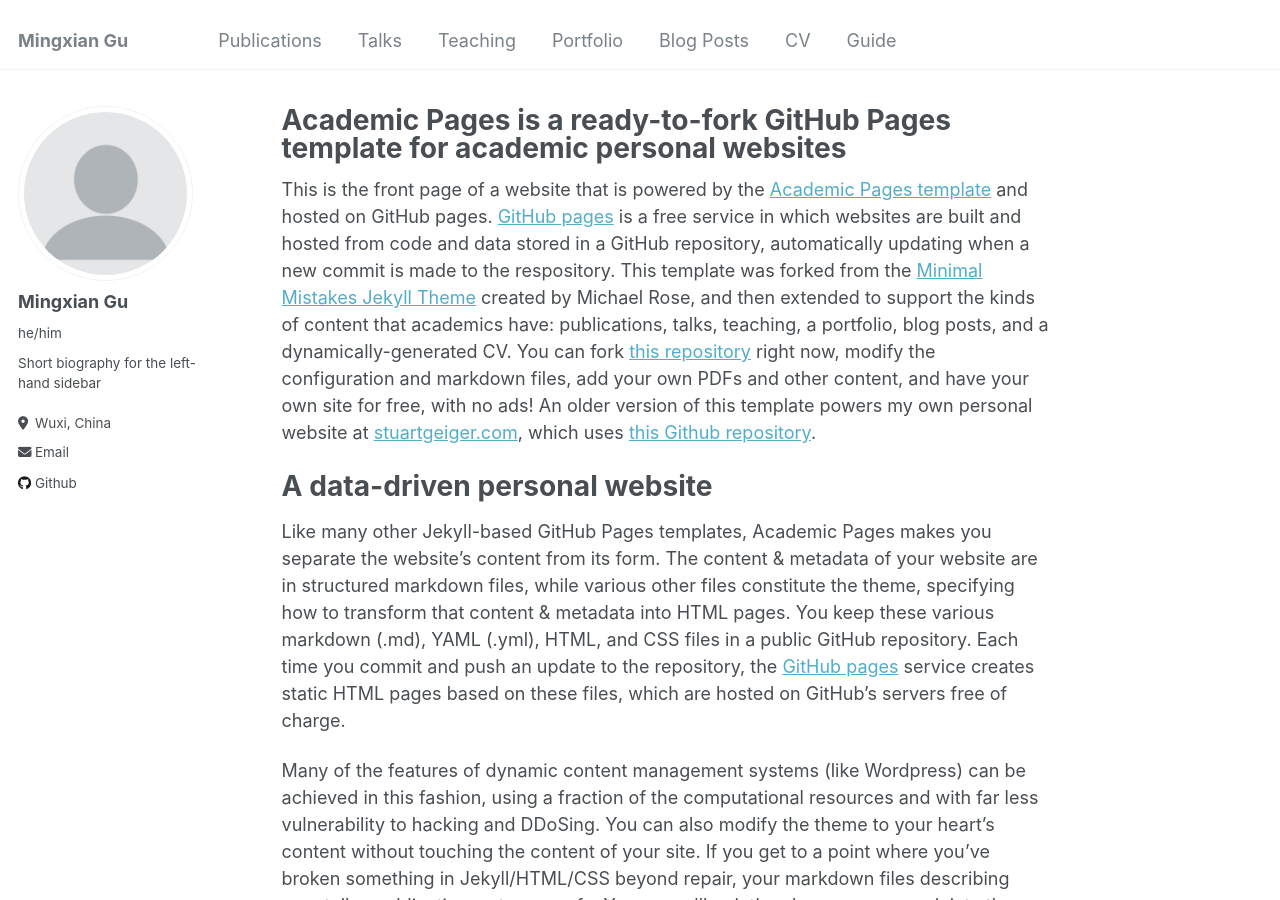
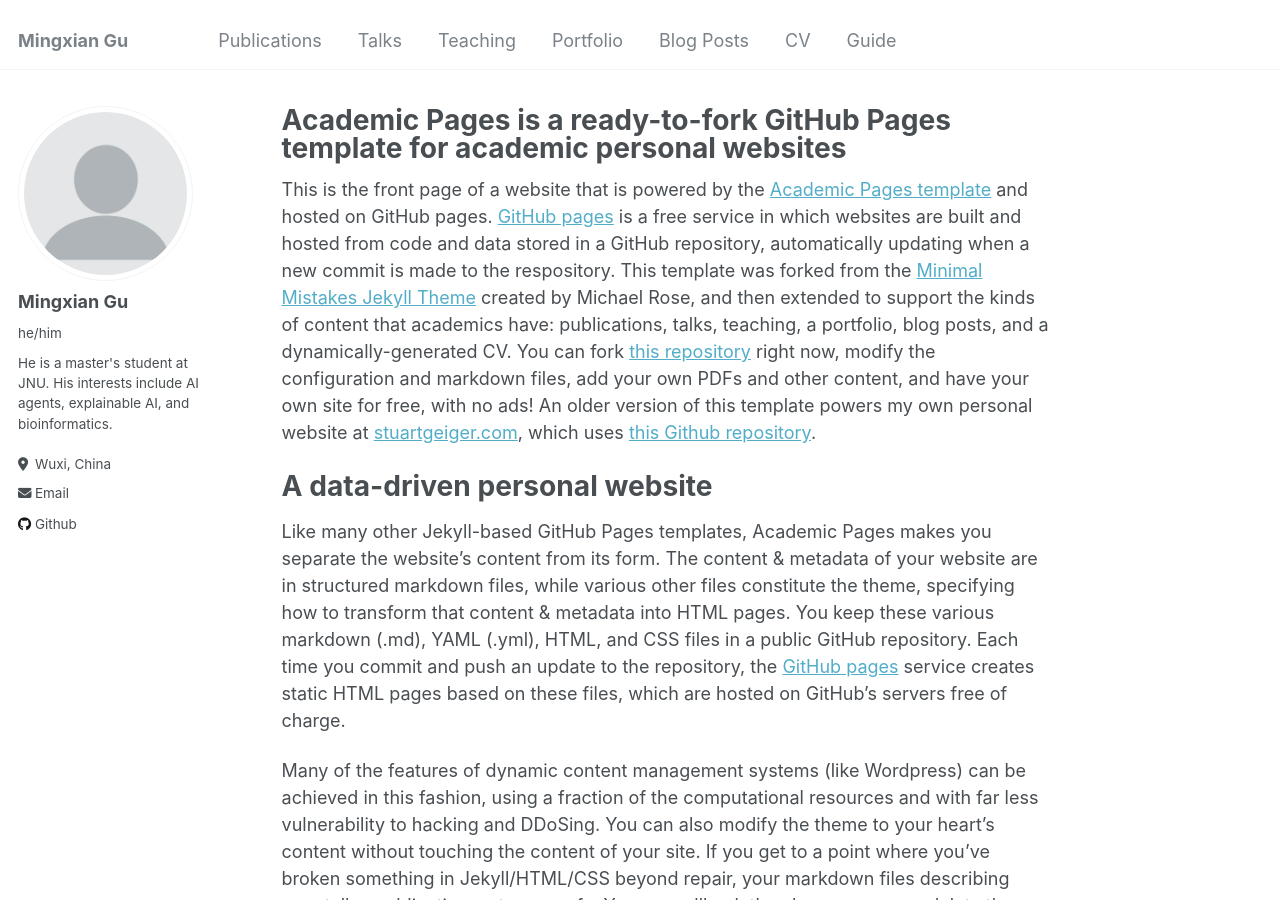
Before and after one commit to 0x7C08/0x7C08.github.io, a Jekyll site: the page built from _pages/about.md, in a window 1280 px wide and 900 px high. Built offline with Jekyll 4.4.1, drawn with Linux system fonts in a browser that asks for light colours.

Commit message:
Update _config.yml

```diff
--- a/_config.yml
+++ b/_config.yml
@@ -24,7 +24,7 @@ author:
   avatar           : "profile.png"
   name             : "Mingxian Gu"
   pronouns         : "he/him"
-  bio              : "Short biography for the left-hand sidebar"
+  bio              : "He is a master's student at JNU. His interests include AI agents, explainable AI, and bioinformatics."
   location         : "Wuxi, China"
   employer         : # "Red Brick University"
   uri              : # URL
```
